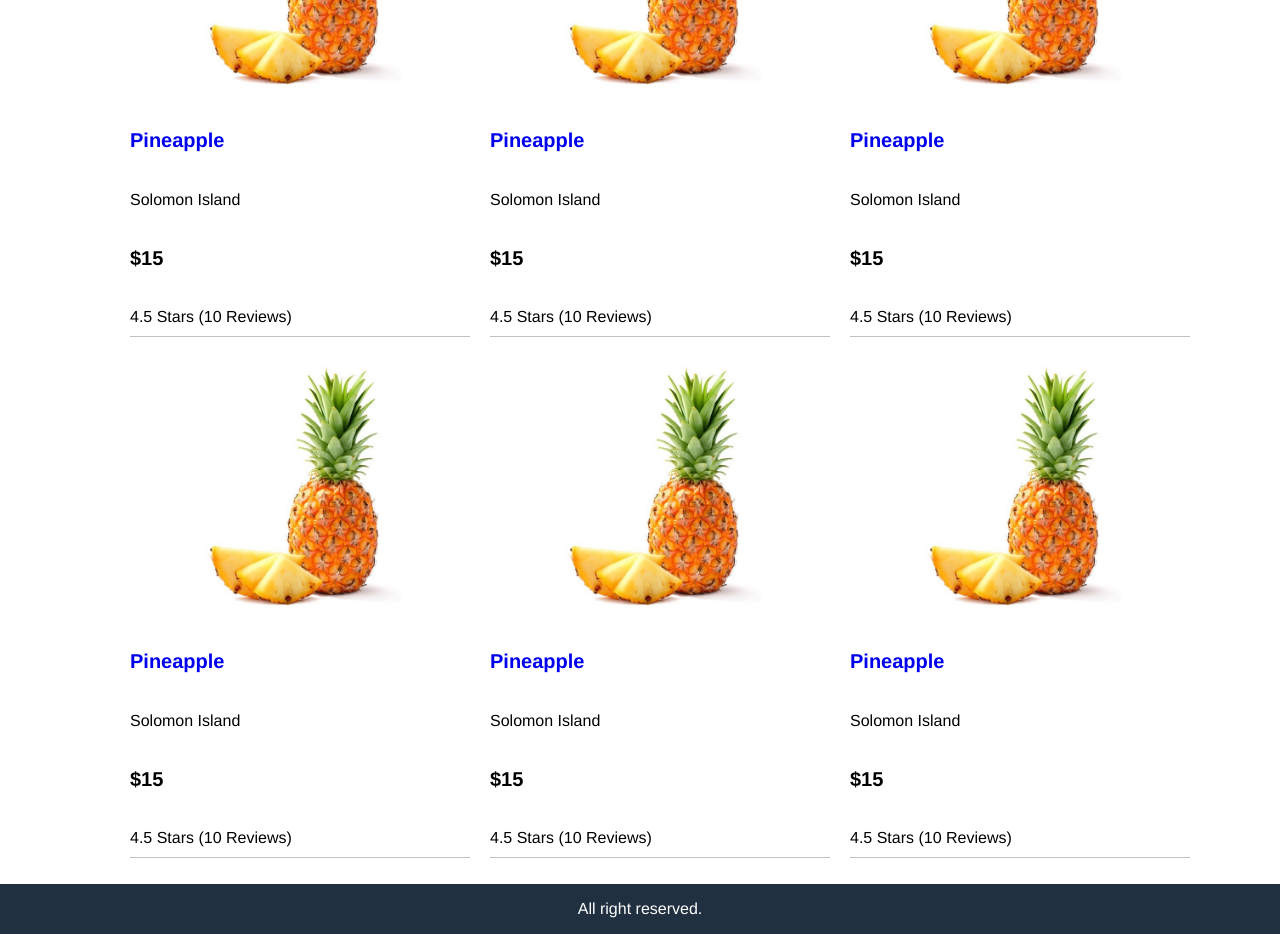
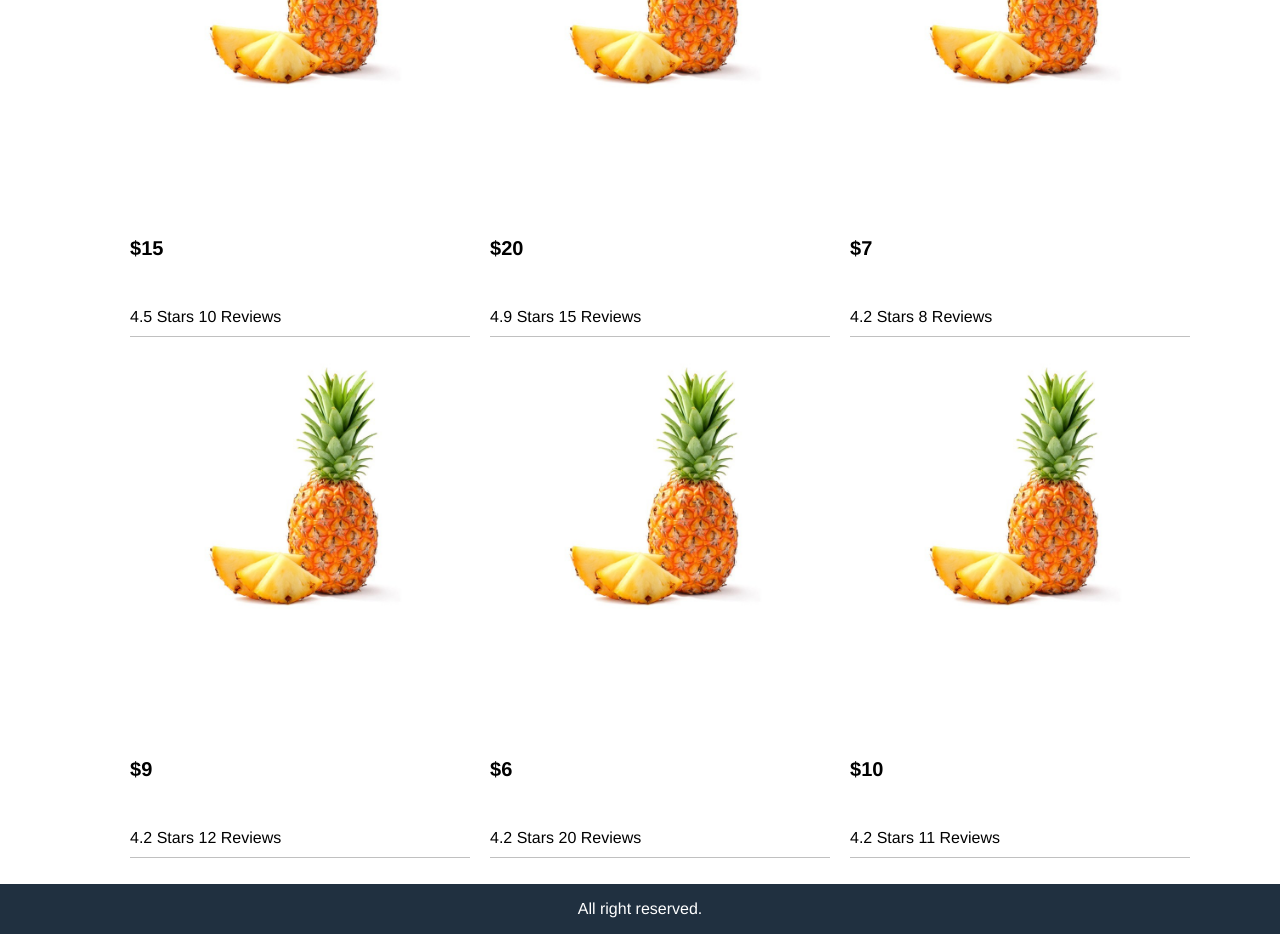
Before and after one commit to LD0315/local-trading, a React (Create React App) app in the folder frontend/: page / in a window 1280 px wide. Shown: the part 240-1174 px from the top of the page. Built offline with nearby package versions, Linux system fonts and the light colour scheme.

Commit message:
data.js added

```diff
--- a/frontend/src/App.js
+++ b/frontend/src/App.js
@@ -1,4 +1,6 @@
 import React from 'react';
+import data from './data';
+
 
 function App() {
 
@@ -41,82 +43,22 @@ function App() {
         <main className="main">
             <div className="content">
                 <ul className="products">
-                    <li>
+                  {
+                    data.products.map(product =>
+                      <li>
                         <div className="product">
-                            <img className="product-image" src="/images/pineapple.jpg" alt="product"/>
+                            <img className="product-image" src={product.image} alt="product" />
                             <div className="product-name">
-                                <a href="product.html">Pineapple</a>
+                                <a href="product.html" src={product.name}> </a>
                             </div>
-                            <div className="product-brand">Solomon Island</div>
-                            <div className="product-price">$15</div>
-                            <div className="product-rating">4.5 Stars (10 Reviews)</div>
-
+                            <div className="product-brand">{product.brand}</div>
+                            <div className="product-price">${product.price}</div>
+                            <div className="product-rating">{product.rating} Stars {product.numReviews} Reviews </div>
                         </div>
-                    </li>
-                    <li>
-                        <div className="product">
-                            <img className="product-image" src="/images/pineapple.jpg" alt="product"/>
-                            <div className="product-name">
-                                <a href="product.html">Pineapple</a>
-                            </div>
-                            <div className="product-brand">Solomon Island</div>
-                            <div className="product-price">$15</div>
-                            <div className="product-rating">4.5 Stars (10 Reviews)</div>
-
-                        </div>
-                    </li>
-                    <li>
-                        <div className="product">
-                            <img className="product-image" src="/images/pineapple.jpg" alt="product"/>
-                            <div className="product-name">
-                                <a href="product.html">Pineapple</a>
-                            </div>
-                            <div className="product-brand">Solomon Island</div>
-                            <div className="product-price">$15</div>
-                            <div className="product-rating">4.5 Stars (10 Reviews)</div>
-
-                        </div>
-                    </li>
-                    <li>
-                        <div className="product">
-                            <img className="product-image" src="/images/pineapple.jpg" alt="product"/>
-                            <div className="product-name">
-                                <a href="product.html">Pineapple</a>
-                            </div>
-                            <div className="product-brand">Solomon Island</div>
-                            <div className="product-price">$15</div>
-                            <div className="product-rating">4.5 Stars (10 Reviews)</div>
-
-                        </div>
-                    </li>
-                    <li>
-                        <div className="product">
-                            <img className="product-image" src="/images/pineapple.jpg" alt="product"/>
-                            <div className="product-name">
-                                <a href="product.html">Pineapple</a>
-                            </div>
-                            <div className="product-brand">Solomon Island</div>
-                            <div className="product-price">$15</div>
-                            <div className="product-rating">4.5 Stars (10 Reviews)</div>
-
-                        </div>
-                    </li>
-                    <li>
-                        <div className="product">
-                            <img className="product-image" src="/images/pineapple.jpg" alt="product"/>
-                            <div className="product-name">
-                                <a href="product.html">Pineapple</a>
-                            </div>
-                            <div className="product-brand">Solomon Island</div>
-                            <div className="product-price">$15</div>
-                            <div className="product-rating">4.5 Stars (10 Reviews)</div>
-
-                        </div>
-                    </li>
+                     </li>)
+                    }
                 </ul>
-
             </div>
-
         </main>
         <footer className="footer">
             All right reserved.
--- /dev/null
+++ b/frontend/src/data.js
@@ -0,0 +1,58 @@
+export default {
+    products: [
+      {
+        name: 'Pinenapple',
+        category: 'Fruits',
+        image: '/images/pineapple.jpg',
+        price: 15,
+        brnad: 'Solomon Island',
+        rating: 4.5,
+        numReviews: 10
+     },
+     {
+        name: 'Coconut',
+        category: 'Fruits',
+        image: '/images/pineapple.jpg',
+        price: 20,
+        brnad: 'Solomon Island',
+        rating: 4.9,
+        numReviews: 15
+     },
+     {
+        name: 'Avocado',
+        category: 'Vegetables',
+        image: '/images/pineapple.jpg',
+        price: 7,
+        brnad: 'Solomon Island',
+        rating: 4.2,
+        numReviews: 8
+     },
+     {
+        name: 'Watermelon',
+        category: 'Fruits',
+        image: '/images/pineapple.jpg',
+        price: 9,
+        brnad: 'Solomon Island',
+        rating: 4.2,
+        numReviews: 12
+     },
+     {
+        name: 'Eggplant',
+        category: 'Vegetables',
+        image: '/images/pineapple.jpg',
+        price: 6,
+        brnad: 'Solomon Island',
+        rating: 4.2,
+        numReviews: 20
+     },
+     {
+        name: 'Tomato',
+        category: 'Vegetables',
+        image: '/images/pineapple.jpg',
+        price: 10,
+        brnad: 'Solomon Island',
+        rating: 4.2,
+        numReviews: 11
+     },
+]
+}
```
Also changed, not shown: 1 other file (tests, documents, lock files or other folders).
